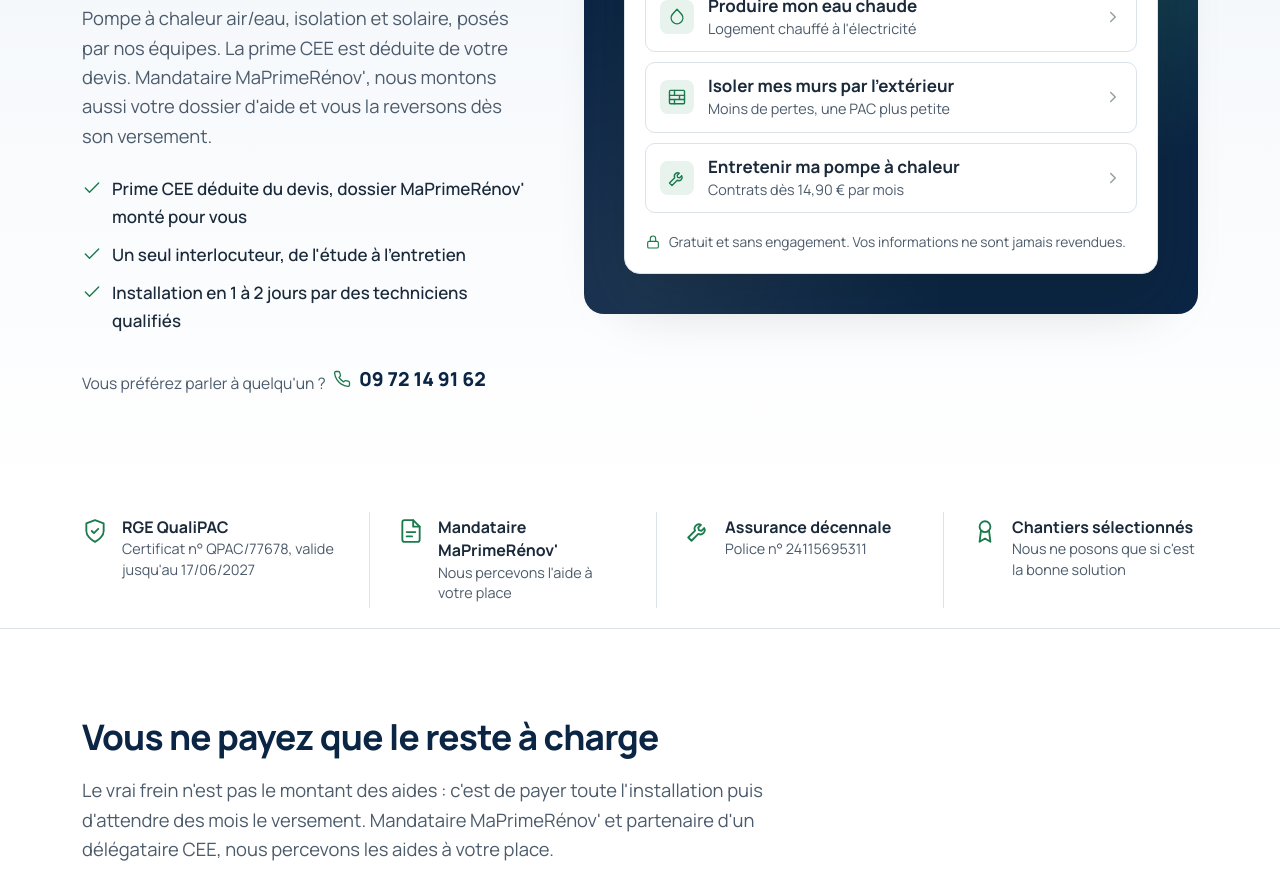
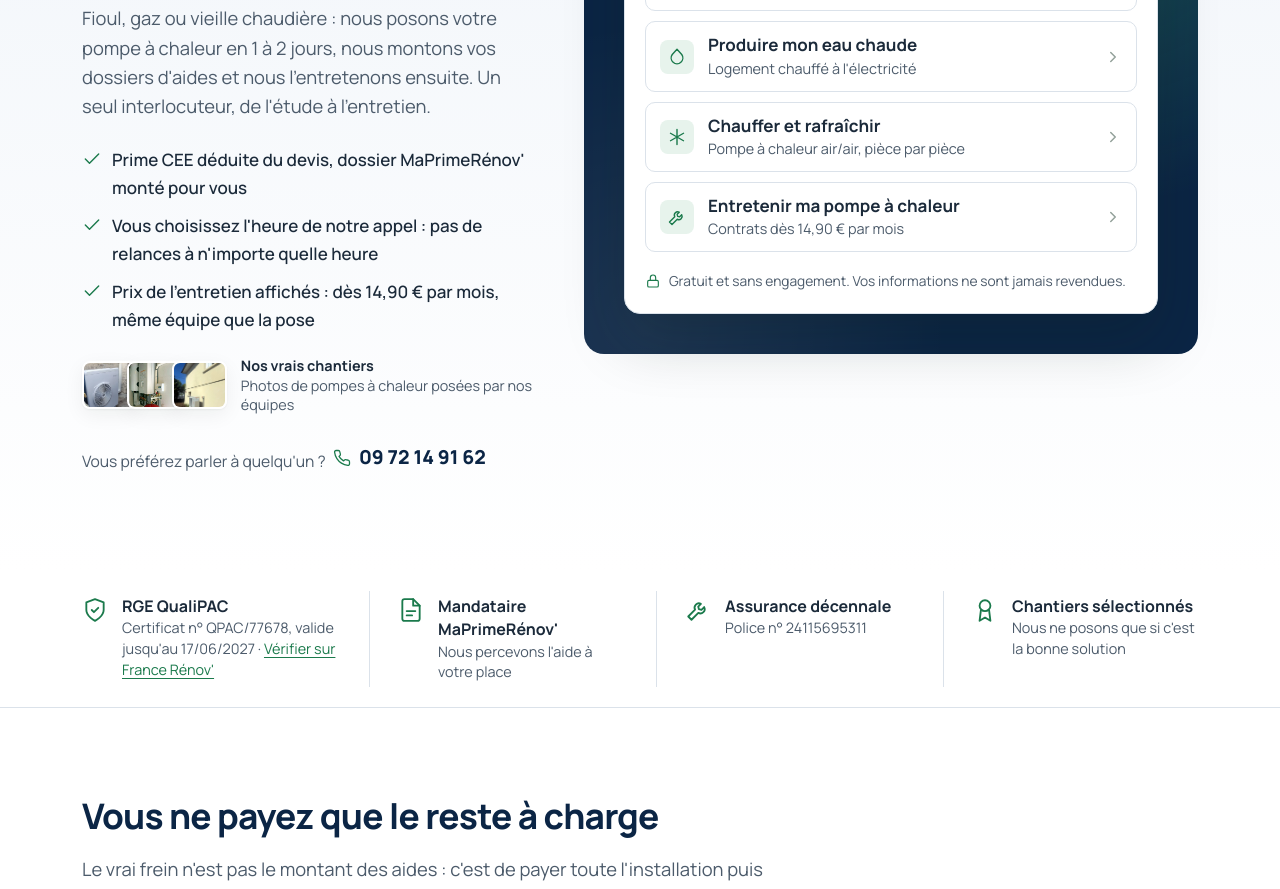
Before and after one commit to sassi-14/eco-roy-site, a plain HTML site: page index.html in a window 1280 px wide. Shown: the part 480-1369 px from the top of the page. Drawn offline with Linux system fonts and the light colour scheme; no server answers.

Commit message:
Accueil : recentrage PAC, créneau de rappel, vraies photos en tête, lien de vérification RGE, marques, Île-de-France, FAQ « Qui réalise les travaux »
Co-Authored-By: Claude Opus 5.5 <noreply@anthropic.com>
Claude-Session: https://claude.ai/code/session_01BVZbFjdAQbPbXwzCaC4t6M

```diff
--- a/index.html
+++ b/index.html
@@ -45,13 +45,14 @@
   <div class="conteneur">
     <div class="ha-texte">
       <p class="kicker">Installateur certifié RGE QualiPAC, partout en France métropolitaine</p>
-      <h1>Chauffez-vous moins cher, prime CEE déduite du devis.</h1>
-      <p class="chapo">Pompe à chaleur air/eau, isolation et solaire, posés par nos équipes. La prime CEE est déduite de votre devis. Mandataire MaPrimeRénov', nous montons aussi votre dossier d'aide et vous la reversons dès son versement.</p>
+      <h1>Passez à la pompe à chaleur. Prime CEE déduite du devis.</h1>
+      <p class="chapo">Fioul, gaz ou vieille chaudière : nous posons votre pompe à chaleur en 1 à 2 jours, nous montons vos dossiers d'aides et nous l'entretenons ensuite. Un seul interlocuteur, de l'étude à l'entretien.</p>
       <ul class="heros-garanties">
         <li><svg class="ic" viewBox="0 0 24 24" fill="none" stroke="currentColor" stroke-width="1.7" stroke-linecap="round" stroke-linejoin="round" aria-hidden="true"><path d="M20 6 9 17l-5-5"/></svg><span>Prime CEE déduite du devis, dossier MaPrimeRénov' monté pour vous</span></li>
-        <li><svg class="ic" viewBox="0 0 24 24" fill="none" stroke="currentColor" stroke-width="1.7" stroke-linecap="round" stroke-linejoin="round" aria-hidden="true"><path d="M20 6 9 17l-5-5"/></svg><span>Un seul interlocuteur, de l'étude à l'entretien</span></li>
-        <li><svg class="ic" viewBox="0 0 24 24" fill="none" stroke="currentColor" stroke-width="1.7" stroke-linecap="round" stroke-linejoin="round" aria-hidden="true"><path d="M20 6 9 17l-5-5"/></svg><span>Installation en 1 à 2 jours par des techniciens qualifiés</span></li>
+        <li><svg class="ic" viewBox="0 0 24 24" fill="none" stroke="currentColor" stroke-width="1.7" stroke-linecap="round" stroke-linejoin="round" aria-hidden="true"><path d="M20 6 9 17l-5-5"/></svg><span>Vous choisissez l'heure de notre appel : pas de relances à n'importe quelle heure</span></li>
+        <li><svg class="ic" viewBox="0 0 24 24" fill="none" stroke="currentColor" stroke-width="1.7" stroke-linecap="round" stroke-linejoin="round" aria-hidden="true"><path d="M20 6 9 17l-5-5"/></svg><span>Prix de l'entretien affichés : dès 14,90 € par mois, même équipe que la pose</span></li>
       </ul>
+      <a class="ha-photos" href="#t-chantiers" aria-label="Voir nos derniers chantiers"><img src="images/chantiers/03-pac-ariston-unite-exterieure.jpg" alt="" width="96" height="72" decoding="async"><img src="images/chantiers/07-pac-atlantic-module-hydraulique.jpg" alt="" width="96" height="72" decoding="async"><img src="images/chantiers/10-pac-fujitsu-facade.jpg" alt="" width="96" height="72" decoding="async"><span><strong>Nos vrais chantiers</strong>Photos de pompes à chaleur posées par nos équipes</span></a>
       <p class="ha-tel">Vous préférez parler à quelqu'un ? <a href="tel:+33972149162"><svg class="ic" viewBox="0 0 24 24" fill="none" stroke="currentColor" stroke-width="1.7" stroke-linecap="round" stroke-linejoin="round" aria-hidden="true"><path d="M22 16.9v3a2 2 0 0 1-2.2 2 19.8 19.8 0 0 1-8.6-3.1 19.5 19.5 0 0 1-6-6A19.8 19.8 0 0 1 2.1 4.2 2 2 0 0 1 4.1 2h3a2 2 0 0 1 2 1.7c.1 1 .4 1.9.7 2.8a2 2 0 0 1-.5 2.1L8 9.9a16 16 0 0 0 6 6l1.3-1.3a2 2 0 0 1 2.1-.4c.9.3 1.8.6 2.8.7a2 2 0 0 1 1.7 2z"/></svg>09 72 14 91 62</a></p>
     </div>
     <div class="ha-visuel sans-photo">
@@ -61,7 +62,7 @@
       <ul class="cs-choix">
         <li><a href="eligibilite.html"><svg class="ic" viewBox="0 0 24 24" fill="none" stroke="currentColor" stroke-width="1.7" stroke-linecap="round" stroke-linejoin="round" aria-hidden="true"><path d="M12 2c1 3 4 5 4 9a4 4 0 0 1-8 0c0-2 1-3 2-4 0 2 1 3 2 3 0-3-1-5 0-8z"/><path d="M6 15a6 6 0 0 0 12 0"/></svg><span><strong>Remplacer ma chaudière</strong><small>Fioul, gaz ou charbon, avec radiateurs à eau</small></span><svg class="chev" viewBox="0 0 24 24" fill="none" stroke="currentColor" stroke-width="2" stroke-linecap="round" stroke-linejoin="round" aria-hidden="true"><path d="m9 6 6 6-6 6"/></svg></a></li>
         <li><a href="eligibilite.html"><svg class="ic" viewBox="0 0 24 24" fill="none" stroke="currentColor" stroke-width="1.7" stroke-linecap="round" stroke-linejoin="round" aria-hidden="true"><path d="M12 2.7 6.3 9a7 7 0 1 0 11.4 0z"/></svg><span><strong>Produire mon eau chaude</strong><small>Logement chauffé à l'électricité</small></span><svg class="chev" viewBox="0 0 24 24" fill="none" stroke="currentColor" stroke-width="2" stroke-linecap="round" stroke-linejoin="round" aria-hidden="true"><path d="m9 6 6 6-6 6"/></svg></a></li>
-        <li><a href="isolation-exterieure.html"><svg class="ic" viewBox="0 0 24 24" fill="none" stroke="currentColor" stroke-width="1.7" stroke-linecap="round" stroke-linejoin="round" aria-hidden="true"><rect x="3" y="4" width="18" height="16" rx="1"/><path d="M3 10h18M3 15h18M9 4v6M15 10v5M9 15v5"/></svg><span><strong>Isoler mes murs par l'extérieur</strong><small>Moins de pertes, une PAC plus petite</small></span><svg class="chev" viewBox="0 0 24 24" fill="none" stroke="currentColor" stroke-width="2" stroke-linecap="round" stroke-linejoin="round" aria-hidden="true"><path d="m9 6 6 6-6 6"/></svg></a></li>
+        <li><a href="contact.html"><svg class="ic" viewBox="0 0 24 24" fill="none" stroke="currentColor" stroke-width="1.7" stroke-linecap="round" stroke-linejoin="round" aria-hidden="true"><path d="M12 3v18M4.2 7.5l15.6 9M4.2 16.5l15.6-9"/></svg><span><strong>Chauffer et rafraîchir</strong><small>Pompe à chaleur air/air, pièce par pièce</small></span><svg class="chev" viewBox="0 0 24 24" fill="none" stroke="currentColor" stroke-width="2" stroke-linecap="round" stroke-linejoin="round" aria-hidden="true"><path d="m9 6 6 6-6 6"/></svg></a></li>
         <li><a href="entretien-pompe-a-chaleur.html"><svg class="ic" viewBox="0 0 24 24" fill="none" stroke="currentColor" stroke-width="1.7" stroke-linecap="round" stroke-linejoin="round" aria-hidden="true"><path d="M14.7 6.3a4 4 0 0 0-5.4 5.4L3 18l3 3 6.3-6.3a4 4 0 0 0 5.4-5.4l-2.5 2.5-2.4-.6-.6-2.4z"/></svg><span><strong>Entretenir ma pompe à chaleur</strong><small>Contrats dès 14,90 € par mois</small></span><svg class="chev" viewBox="0 0 24 24" fill="none" stroke="currentColor" stroke-width="2" stroke-linecap="round" stroke-linejoin="round" aria-hidden="true"><path d="m9 6 6 6-6 6"/></svg></a></li>
       </ul>
       <p class="cs-pied"><svg class="ic" viewBox="0 0 24 24" fill="none" stroke="currentColor" stroke-width="1.7" stroke-linecap="round" stroke-linejoin="round" aria-hidden="true"><rect x="4" y="11" width="16" height="10" rx="2"/><path d="M8 11V7a4 4 0 0 1 8 0v4"/></svg>Gratuit et sans engagement. Vos informations ne sont jamais revendues.</p>
@@ -72,7 +73,7 @@
 
 <section class="preuves" aria-label="Nos garanties">
   <div class="conteneur">
-    <div><svg class="ic" viewBox="0 0 24 24" fill="none" stroke="currentColor" stroke-width="1.7" stroke-linecap="round" stroke-linejoin="round" aria-hidden="true"><path d="M12 22s8-4 8-10V5l-8-3-8 3v7c0 6 8 10 8 10z"/><path d="m9 12 2 2 4-4"/></svg><p><strong>RGE QualiPAC</strong>Certificat n° QPAC/77678, valide jusqu'au 17/06/2027</p></div>
+    <div><svg class="ic" viewBox="0 0 24 24" fill="none" stroke="currentColor" stroke-width="1.7" stroke-linecap="round" stroke-linejoin="round" aria-hidden="true"><path d="M12 22s8-4 8-10V5l-8-3-8 3v7c0 6 8 10 8 10z"/><path d="m9 12 2 2 4-4"/></svg><p><strong>RGE QualiPAC</strong>Certificat n° QPAC/77678, valide jusqu'au 17/06/2027 · <a href="https://france-renov.gouv.fr/annuaires-professionnels/artisan-rge-architecte" target="_blank" rel="noopener">Vérifier sur France Rénov'</a></p></div>
     <div><svg class="ic" viewBox="0 0 24 24" fill="none" stroke="currentColor" stroke-width="1.7" stroke-linecap="round" stroke-linejoin="round" aria-hidden="true"><path d="M14 2H6a2 2 0 0 0-2 2v16a2 2 0 0 0 2 2h12a2 2 0 0 0 2-2V8z"/><path d="M14 2v6h6M8 13h8M8 17h5"/></svg><p><strong>Mandataire MaPrimeRénov'</strong>Nous percevons l'aide à votre place</p></div>
     <div><svg class="ic" viewBox="0 0 24 24" fill="none" stroke="currentColor" stroke-width="1.7" stroke-linecap="round" stroke-linejoin="round" aria-hidden="true"><path d="M14.7 6.3a4 4 0 0 0-5.4 5.4L3 18l3 3 6.3-6.3a4 4 0 0 0 5.4-5.4l-2.5 2.5-2.4-.6-.6-2.4z"/></svg><p><strong>Assurance décennale</strong>Police n° 24115695311</p></div>
     <div><svg class="ic" viewBox="0 0 24 24" fill="none" stroke="currentColor" stroke-width="1.7" stroke-linecap="round" stroke-linejoin="round" aria-hidden="true"><circle cx="12" cy="8" r="5"/><path d="M8.2 12.3 7 22l5-3 5 3-1.2-9.7"/></svg><p><strong>Chantiers sélectionnés</strong>Nous ne posons que si c'est la bonne solution</p></div>
@@ -157,7 +158,7 @@
 
 <section class="section section-claire" aria-labelledby="t-chantiers">
   <div class="conteneur">
-    <div class="entete-section"><h2 id="t-chantiers">Nos derniers chantiers</h2><p class="chapo">Des pompes à chaleur posées par nos équipes : unité extérieure sur plots, module intérieur, ballon et raccordements soignés.</p></div>
+    <div class="entete-section"><h2 id="t-chantiers">Nos derniers chantiers</h2><p class="chapo">Des pompes à chaleur posées par nos équipes : unité extérieure sur plots, module intérieur, ballon et raccordements soignés.</p><p class="marques">Marques que nous posons : <strong>Atlantic</strong> · <strong>Ariston</strong> · <strong>Fujitsu</strong> · <strong>Thaleos</strong></p></div>
     <div class="galerie"><figure><img src="images/chantiers/02-pac-ariston-module-interieur.jpg" alt="Module intérieur Ariston et ballon d'eau chaude" loading="lazy" decoding="async"></figure><figure><img src="images/chantiers/04-pac-thaleos-unite-exterieure.jpg" alt="Unité extérieure Thaleos posée sur plots anti-vibration" loading="lazy" decoding="async"></figure><figure><img src="images/chantiers/05-pac-ariston-grande-puissance.jpg" alt="Pompe à chaleur Ariston grande puissance à deux ventilateurs" loading="lazy" decoding="async"></figure><figure><img src="images/chantiers/06-pac-ariston-chaufferie.jpg" alt="Chaufferie avec module Ariston, ballon et vase d'expansion" loading="lazy" decoding="async"></figure><figure><img src="images/chantiers/08-pac-fujitsu-atlantic-exterieure.jpg" alt="Unité extérieure Fujitsu Atlantic" loading="lazy" decoding="async"></figure><figure><img src="images/chantiers/11-pac-atlantic-sous-sol.jpg" alt="Module Atlantic, vase d'expansion et ballon dans un sous-sol" loading="lazy" decoding="async"></figure></div>
     <p><a class="btn btn-contour" href="pompe-a-chaleur.html#chantiers">Voir plus de chantiers</a></p>
   </div>
@@ -173,6 +174,7 @@
       <li><strong>Étude honnête</strong>Dimensionnement calculé pour votre maison, pas pour notre catalogue.</li>
       <li><strong>Prix clair</strong>Un devis détaillé : prix, prime CEE déduite et reste à charge, sans surprise.</li>
       <li><strong>Suivi après la pose</strong>Entretien, dépannage et SAV par la même entreprise.</li>
+      <li><strong>Pas de harcèlement</strong>Vous choisissez le créneau de notre appel. Vos coordonnées ne sont jamais revendues.</li>
     </ul>
   </div>
 </section>
@@ -188,6 +190,7 @@
       <li><a href="pompe-a-chaleur-eure-et-loir.html">Eure-et-Loir (28)</a></li>
       <li><a href="pompe-a-chaleur-loiret.html">Loiret (45)</a></li>
       <li><a href="pompe-a-chaleur-oise.html">Oise (60)</a></li>
+      <li><a href="contact.html">Île-de-France</a></li>
       <li><a href="contact.html">Votre département</a></li>
     </ul>
   </div>
@@ -207,6 +210,7 @@
 <details><summary>Dois-je avancer le montant des aides ?</summary><div><p>Non. Non pour la prime CEE : avec notre délégataire, son montant est déduit directement de votre devis. Pour MaPrimeRénov&#x27;, nous montons et suivons votre dossier en tant que mandataire ; comme les délais de l&#x27;Anah sont longs, nous ne la déduisons pas du devis et vous la reversons intégralement dès réception. Les aides restent soumises à l&#x27;accord de l&#x27;Anah et du délégataire.</p></div></details>
 <details><summary>Combien de temps faut-il attendre MaPrimeRénov&#x27; ?</summary><div><p>Quand nous sommes mandataires, c&#x27;est nous qui attendons le versement de l&#x27;Anah, pas vous. Les travaux peuvent démarrer une fois la demande déposée et les délais légaux respectés (notamment le délai de rétractation de 14 jours après signature du devis).</p></div></details>
 <details><summary>Comment financer mon reste à charge ?</summary><div><p>Selon votre situation : paiement comptant, crédit travaux en mensualités avec nos partenaires Sofinco ou Ecair (sous réserve d&#x27;acceptation), ou éco-prêt à taux zéro auprès de votre banque. Un crédit vous engage et doit être remboursé. Vérifiez vos capacités de remboursement avant de vous engager.</p></div></details>
+<details><summary>Qui réalise les travaux ?</summary><div><p>Des techniciens qualifiés, sous la responsabilité d&#x27;Eco-Roy, entreprise certifiée RGE QualiPAC et titulaire d&#x27;une assurance décennale. Votre devis indique qui intervient chez vous et sa qualification. C&#x27;est la même entreprise qui assure ensuite l&#x27;entretien et le dépannage.</p></div></details>
 <details><summary>L&#x27;étude et le devis sont-ils gratuits ?</summary><div><p>Oui. La simulation en ligne, l&#x27;appel de qualification, la visite technique et le devis sont gratuits et sans engagement.</p></div></details>
 <details><summary>Qui s&#x27;occupe de ma pompe à chaleur après la pose ?</summary><div><p>La même équipe. Nous proposons trois contrats d&#x27;entretien (Essentiel 14,90 €, Sérénité 26,90 €, Premium 39,90 € par mois) qui couvrent l&#x27;entretien obligatoire et, selon la formule, un ou deux dépannages par an.</p></div></details>
 <details><summary>Ma maison est-elle adaptée à une pompe à chaleur air/eau ?</summary><div><p>Une PAC air/eau remplace une chaudière et alimente un circuit de chauffage à eau : radiateurs ou plancher chauffant. Si votre logement est chauffé au gaz, au fioul ou au bois avec des radiateurs à eau, c'est en général une bonne candidate. Si vous êtes chauffé avec des radiateurs électriques, il n'y a pas de circuit d'eau : un ballon thermodynamique est souvent plus pertinent. La visite technique permet de le confirmer.</p></div></details>
--- a/style.css
+++ b/style.css
@@ -537,3 +537,14 @@ html[data-palette="soleil-off"] { --titre: #102a43; --encre: #1c2b39; --encre-2:
 @media (min-width: 760px) { .galerie { grid-template-columns: repeat(3, minmax(0, 1fr)); gap: 14px; } }
 .galerie figure { margin: 0; aspect-ratio: 4 / 5; overflow: hidden; border-radius: 10px; background: var(--gris); max-width: 100%; }
 .galerie img { width: 100%; height: 100%; object-fit: cover; display: block; }
+
+/* ---------- Accueil : vignettes de chantiers réels + marques (17/11) ---------- */
+.ha-photos { display: flex; align-items: center; gap: 8px; margin: 22px 0 0; text-decoration: none; color: var(--encre); }
+.ha-photos img { width: 64px; height: 48px; object-fit: cover; border-radius: 8px; border: 2px solid #fff; box-shadow: var(--ombre); }
+.ha-photos img + img { margin-left: -18px; }
+.ha-photos span { margin-left: 6px; font-size: .9rem; line-height: 1.35; color: var(--encre-2); }
+.ha-photos strong { display: block; color: var(--encre); }
+.ha-photos:hover strong { color: var(--vert); }
+.marques { margin: 6px 0 0; color: var(--encre-2); font-size: .98rem; }
+.marques strong { color: var(--encre); font-weight: 700; }
+@media (max-width: 719px) { .heros-accueil .heros-garanties, .heros-accueil .ha-photos { display: none; } }
```
